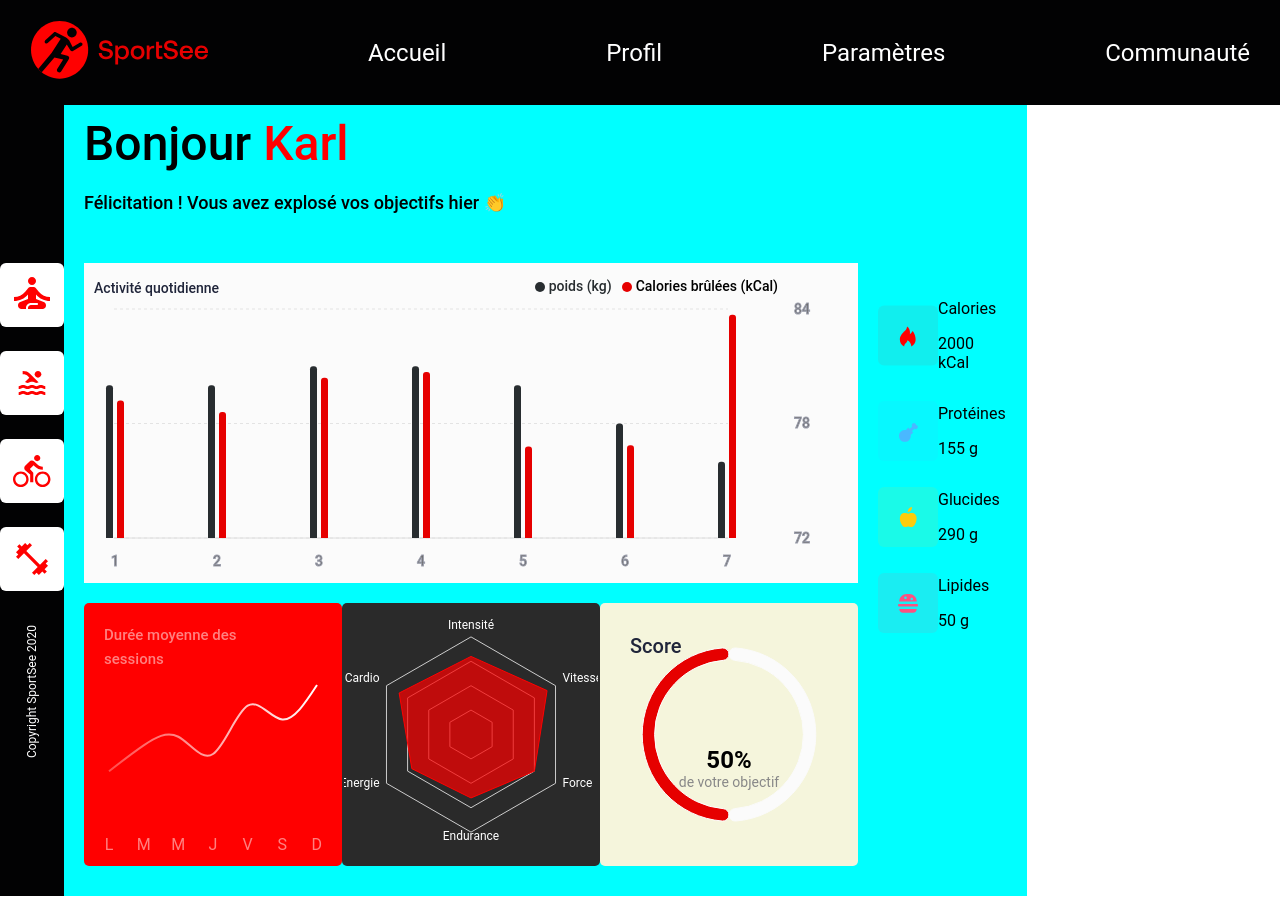
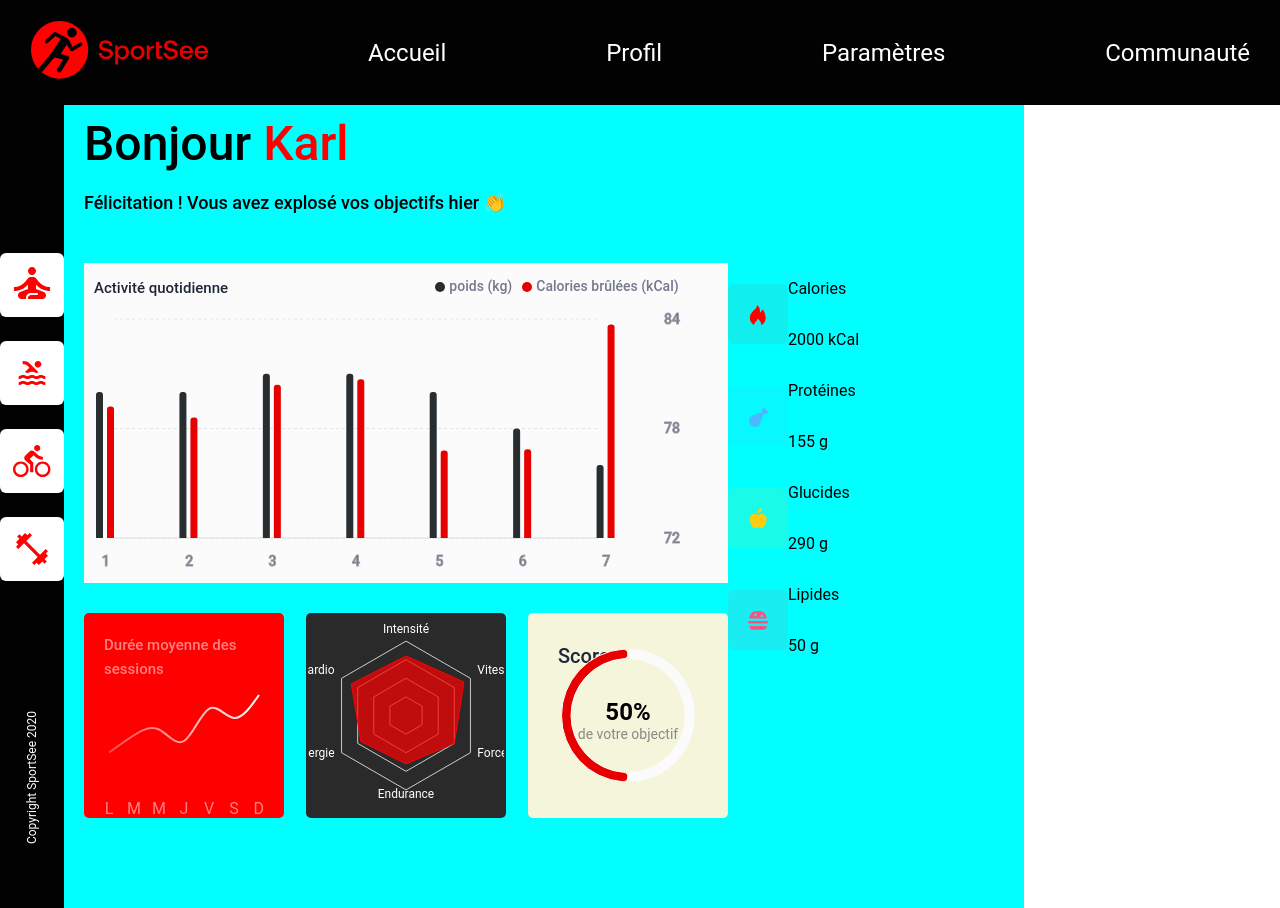
Before and after one commit to MD-974/p12-SportSee-Front, a React (Vite) app: page / in a window 1280 px wide. Built offline with nearby package versions, Linux system fonts and the light colour scheme.

Commit message:
✅ aModif sur le fichier BarchatDiagram.jsx

```diff
--- a/src/App.scss
+++ b/src/App.scss
@@ -2,6 +2,7 @@
   font-size: 48px;
   font-weight: 500;
   margin: 0;
+
 }
 .name-user {
   color: red;
@@ -22,7 +23,7 @@ section {
 .diagrams-container{
   display: flex;
   flex-direction: row;
-  justify-content: space-between;
+  // justify-content: space-between;
 
 }
 
@@ -32,26 +33,32 @@ section {
 }
 
 
-.progress-graph {
-justify-content: space-between;
-padding: 20px 30px;
+// .progress-graph {
+// justify-content: space-between;
+// padding: 20px 30px;
+// }
+
+.progress-container {
+  width: 70%;
 }
 
 .graph-container {
   display: flex;
   justify-content: space-between;
-  padding: 20px 0;
+  padding: 30px 0 80px 0;
 }
 
 .picture {
   display: flex;
 }
 .info-container {
+  width: 30%;
   display: flex;
   justify-content: space-between;
-  padding: 20px;
+  // padding: 20px;
+  gap: 40px;
 }
-.info-calori
+
 .info {
   display: flex;
   flex-direction: column;
--- a/src/components/BarchartDiagram/BarchartDiagram.jsx
+++ b/src/components/BarchartDiagram/BarchartDiagram.jsx
@@ -67,7 +67,7 @@ export default function BarchartDiagram() {
       <ResponsiveContainer width="100%" height="100%">
         <BarChart
           data={data}
-          margin={{ top: 20, right: 60, left: 20, bottom: 5 }}
+          margin={{ top: 30, right: 60, left: 20, bottom: 5 }}
           barCategoryGap="10%"
         >
           <text
@@ -75,7 +75,7 @@ export default function BarchartDiagram() {
             y={20}
             textAnchor="left"
             style={{
-              fontSize: "14px",
+              fontSize: "15px",
               fontWeight: 500,
               fill: "#20253A",
             }}
@@ -113,7 +113,7 @@ export default function BarchartDiagram() {
           {/* Utilisation du tooltip personnalisé */}
           <Tooltip content={<CustomTooltip />} />
 
-          <Legend
+          {/* <Legend
             iconType="circle"
             iconSize={10}
             verticalAlign="top"
@@ -121,12 +121,39 @@ export default function BarchartDiagram() {
             align="right"
             // decalage sur le haut et la droite des infos legend (poids/calories)
             wrapperStyle={{ top: 5, marginLeft: "55px" }}
+            // On modifie la couleur du texte pour legend
             formatter={(value) => {
+              if (value === "poids (kg)") {
+                return <span style={{ color: "#74798C" }}>{value}</span>
+              }
               if (value === "Calories brûlées (kCal)") {
-                return <span style={{ color: "#000000" }}>{value}</span>
+                return <span style={{ color: "#74798C" }}>{value}</span>
               }
               return <span>{value}</span>
             }}
+          /> */}
+          <Legend
+            iconType="circle"
+            iconSize={10}
+            verticalAlign="top"
+            layout="horizontal"
+            // align="right"
+            // decalage sur le haut et la droite des infos legend (poids/calories)
+            wrapperStyle={{ top: 5, marginLeft: "176px" }}
+            formatter={(value) => (
+              <span
+                // On modifie la couleur du texte pour legend
+                style={{
+                  color: ["poids (kg)", "Calories brûlées (kCal)"].includes(
+                    value
+                  )
+                    ? "#74798C"
+                    : "#000",
+                }}
+              >
+                {value}
+              </span>
+            )}
           />
 
           <Bar
--- a/src/components/Objectif/Objectif.jsx
+++ b/src/components/Objectif/Objectif.jsx
@@ -12,8 +12,8 @@ const Objectif = () => {
     <div
       className="objectif"
       style={{
-        width: "258px",
-        height: "263px",
+        width: "200px",
+        height: "100%",
         backgroundColor: "beige",
         borderRadius: "5px",
       }}
--- a/src/components/Radarchart/Radar.jsx
+++ b/src/components/Radarchart/Radar.jsx
@@ -21,8 +21,8 @@ export default function RadarChartDiagram() {
     <div
       className="radar"
       style={{
-        width: "258px",
-        height: "263px",
+        width: "200px",
+        height: "205px",
         backgroundColor: "#2A2A2A",
         padding: "2px",
         borderRadius: "5px",
--- a/src/components/Sessionschart/Sessionschart.jsx
+++ b/src/components/Sessionschart/Sessionschart.jsx
@@ -52,8 +52,8 @@ export default function SessionDurationChart() {
     <div
       className="sessions"
       style={{
-        width: "258px",
-        height: "263px",
+        width: "200px",
+        height: "205px",
         backgroundColor: "#FF0000",
         padding: "20px",
         borderRadius: "5px",
--- a/src/components/Sidebar/sidebar.scss
+++ b/src/components/Sidebar/sidebar.scss
@@ -7,8 +7,8 @@
     display: flex;
     flex-direction: column;
     align-items: center;
-    justify-content: space-evenly;
-    padding: 128px 0;
+    justify-content: space-between;
+    padding: 128px 0 64px 0;
 }
 
 .sidebar nav ul {
```
